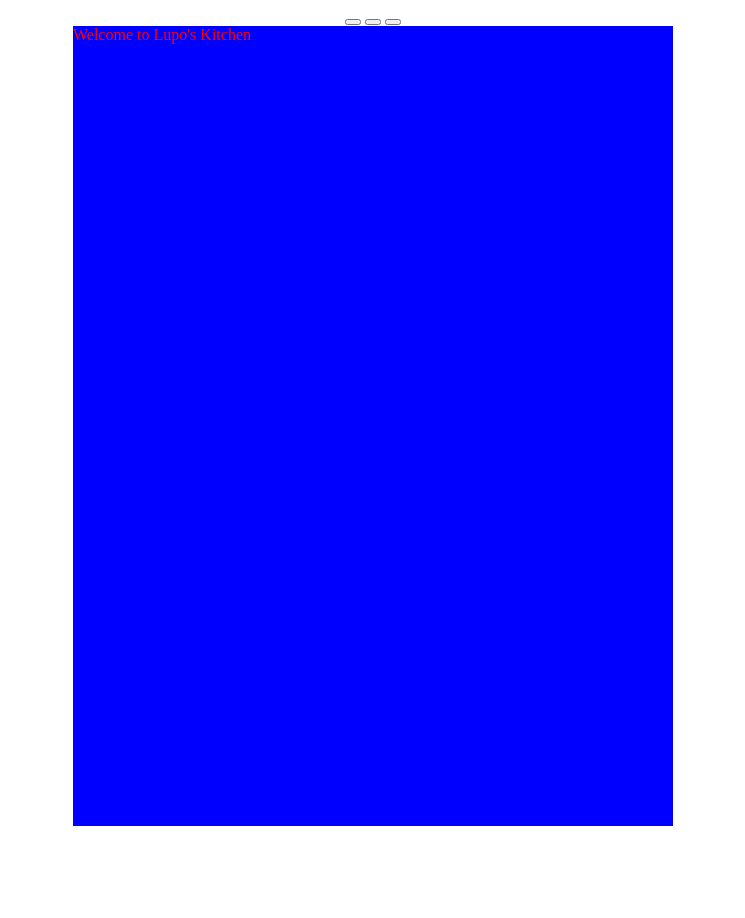
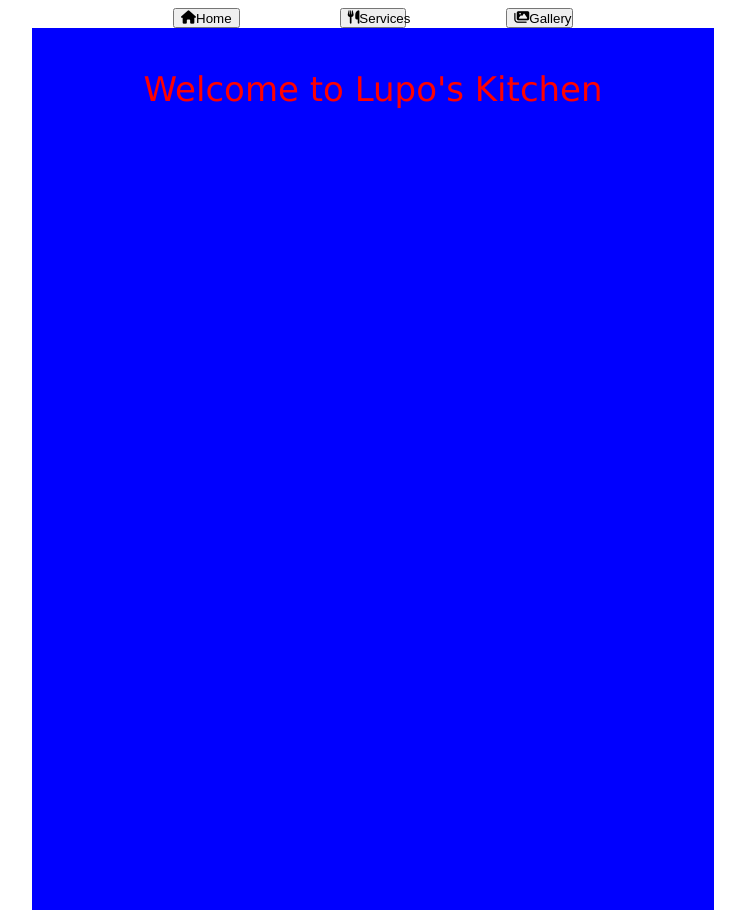
Before and after one commit to MarcoLupo94/lupo_kitchen, a website built with webpack: page dist/index.html in a window 1280 px wide. Shown: the whole page, without its empty margins (267-1012 px from the left). Before the commit the page ends 834 px from the top, so only its background shows below. Built offline with nearby package versions, Linux system fonts and the light colour scheme.

Commit message:
created modules

```diff
--- a/dist/index.html
+++ b/dist/index.html
@@ -5,14 +5,21 @@
   <meta http-equiv="X-UA-Compatible" content="IE=edge">
   <meta name="viewport" content="width=device-width, initial-scale=1.0">
   <script src="https://ajax.googleapis.com/ajax/libs/jquery/3.6.0/jquery.min.js"></script>
+  <script src="https://kit.fontawesome.com/050eae3518.js" crossorigin="anonymous"></script>
   <link rel="stylesheet" href="./style.css">
   <title>Lupo's Kitchen</title>
 </head>
 <body>
   <div id="nav">
-    <button id="1"></button>
-    <button id="2"></button>
-    <button id="3"></button>
+    <button id="1">
+      <i class="fa-solid fa-house"></i>
+    Home</button>
+    <button id="2">
+      <i class="fa-solid fa-utensils"></i>
+     Services</button>
+    <button id="3">
+      <i class="fa-solid fa-images"></i>
+     Gallery</button>
   </div>
   <div id="content">
   </div>
--- a/dist/style.css
+++ b/dist/style.css
@@ -1,14 +1,27 @@
 #mainPage,#gallery, #services{
+  text-align: center;
+  text-decoration: wavy;
+  font: bold ;
+  font-size: 34px;
+  font-family: Verdana, Geneva, Tahoma, sans-serif;
   color: red;
   height: 800px;
   background-color: blue;
   width: 600px ;
+  padding: 1.2em;
 }
 #nav {
+  width: 600px;
   align-items: center;
+  display: flex;
+  justify-content: space-evenly;
+}
+button{
+  display: flex;
+  width: 5em;
+  height: 1.5em;
 }
 body {
-
   align-items: center;
   display: flex;
   flex-direction: column;
```
